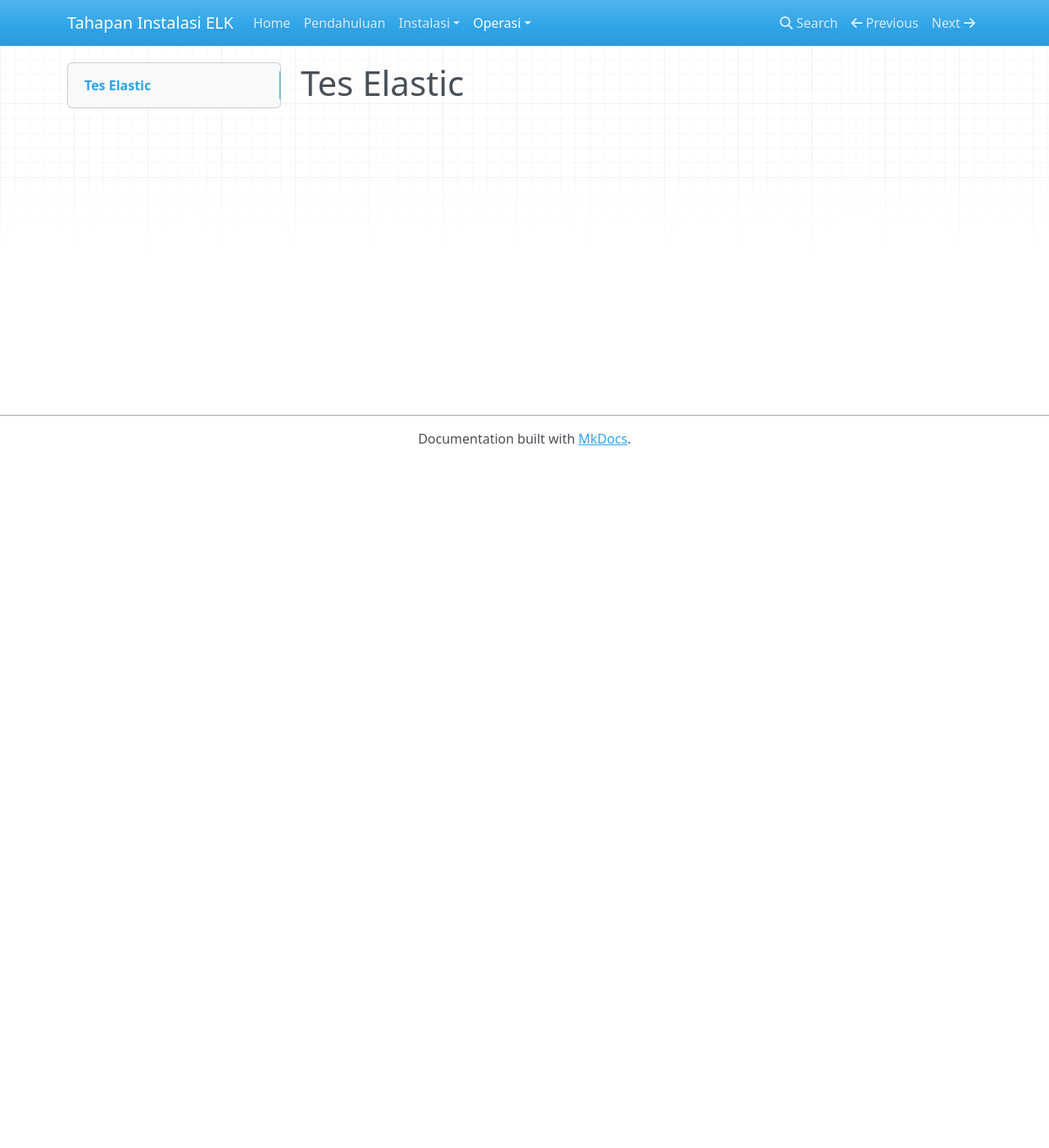
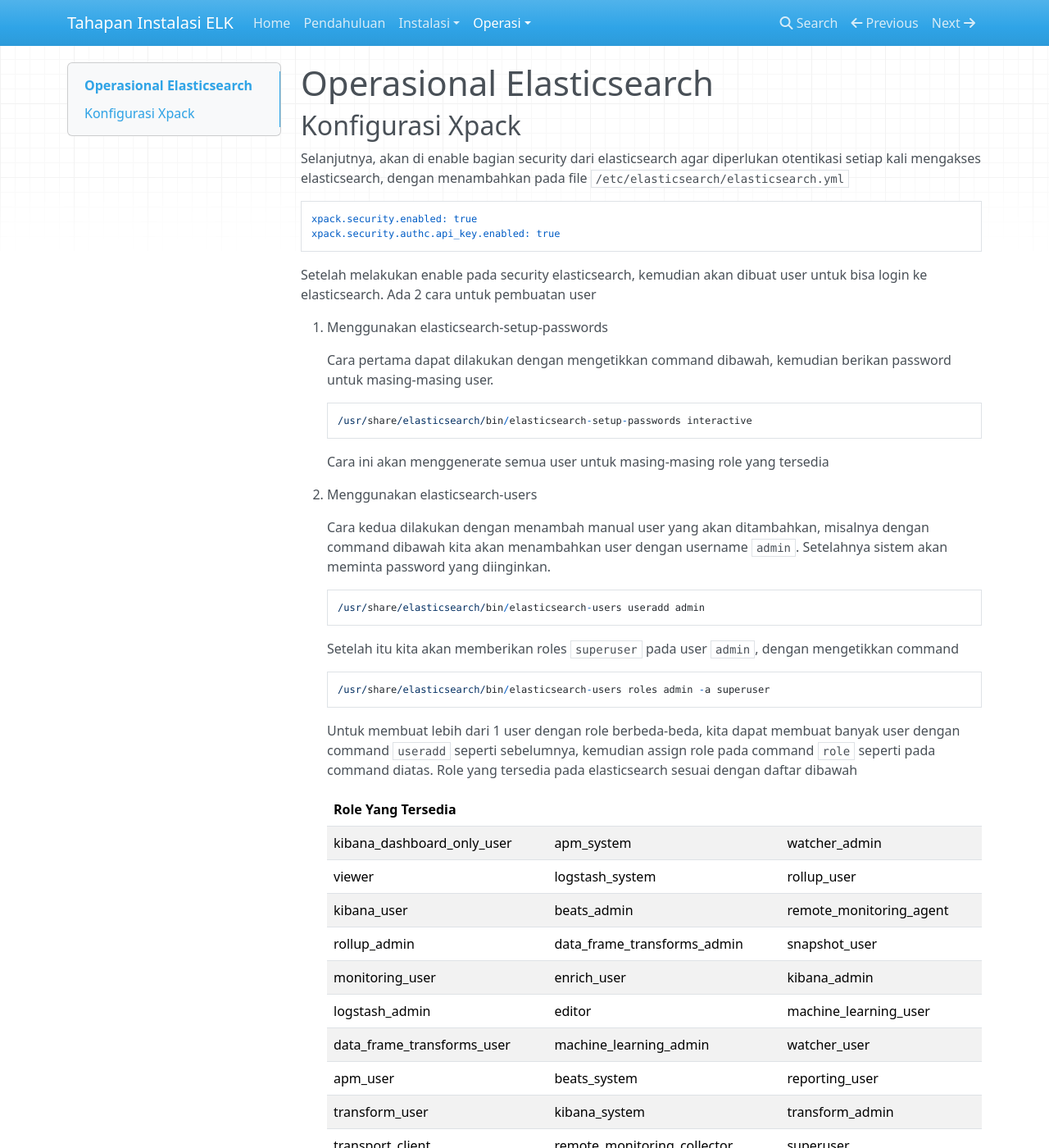
Before and after one commit to luhtaf/elkdocu, an MkDocs documentation site: the page built from docs/conf_elastic.md, in a window 1280 px wide and 1400 px high. Shown: the whole window at 82% size. Built offline with MkDocs 1.6.1, drawn with Linux system fonts in a browser that asks for light colours; nearby versions of some CDN libraries; some of the changed text lies outside the part shown.

Commit message:
Menambahkan bagian Elasticsearch Konfigurasi Operasional

```diff
--- a/docs/conf_elastic.md
+++ b/docs/conf_elastic.md
@@ -1 +1,43 @@
-#Tes Elastic
+# Operasional Elasticsearch
+
+## Konfigurasi Xpack
+Selanjutnya, akan di enable bagian security dari elasticsearch agar diperlukan otentikasi setiap kali mengakses elasticsearch, dengan menambahkan pada file `/etc/elasticsearch/elasticsearch.yml`
+
+    xpack.security.enabled: true
+    xpack.security.authc.api_key.enabled: true
+
+Setelah melakukan enable pada security elasticsearch, kemudian akan dibuat user untuk bisa login ke elasticsearch. Ada 2 cara untuk pembuatan user
+
+1. Menggunakan elasticsearch-setup-passwords
+
+    Cara pertama dapat dilakukan dengan mengetikkan command dibawah, kemudian berikan password untuk masing-masing user.
+
+        /usr/share/elasticsearch/bin/elasticsearch-setup-passwords interactive
+
+    Cara ini akan menggenerate semua user untuk masing-masing role yang tersedia
+
+2. Menggunakan elasticsearch-users
+
+    Cara kedua dilakukan dengan menambah manual user yang akan ditambahkan, misalnya dengan command dibawah kita akan menambahkan user dengan username `admin`. Setelahnya sistem akan meminta password yang diinginkan.
+
+        /usr/share/elasticsearch/bin/elasticsearch-users useradd admin
+
+    Setelah itu kita akan memberikan roles `superuser` pada user `admin`, dengan mengetikkan command
+
+        /usr/share/elasticsearch/bin/elasticsearch-users roles admin -a superuser
+
+    Untuk membuat lebih dari 1 user dengan role berbeda-beda, kita dapat membuat banyak user dengan command `useradd` seperti sebelumnya, kemudian assign role pada command `role` seperti pada command diatas. Role yang tersedia pada elasticsearch sesuai dengan daftar dibawah
+
+    | Role Yang Tersedia | | |
+    | --- | --- | --- |
+    | kibana_dashboard_only_user | apm_system | watcher_admin |
+    | viewer | logstash_system | rollup_user |
+    | kibana_user | beats_admin | remote_monitoring_agent |
+    | rollup_admin | data_frame_transforms_admin | snapshot_user |
+    | monitoring_user | enrich_user | kibana_admin |
+    | logstash_admin | editor | machine_learning_user |
+    | data_frame_transforms_user | machine_learning_admin | watcher_user |
+    | apm_user | beats_system | reporting_user |
+    | transform_user | kibana_system | transform_admin |
+    | transport_client | remote_monitoring_collector | superuser |
+    | ingest_admin | | |
```
Also changed, not shown: docs/elasticsearch.md (+1 -0 lines).
